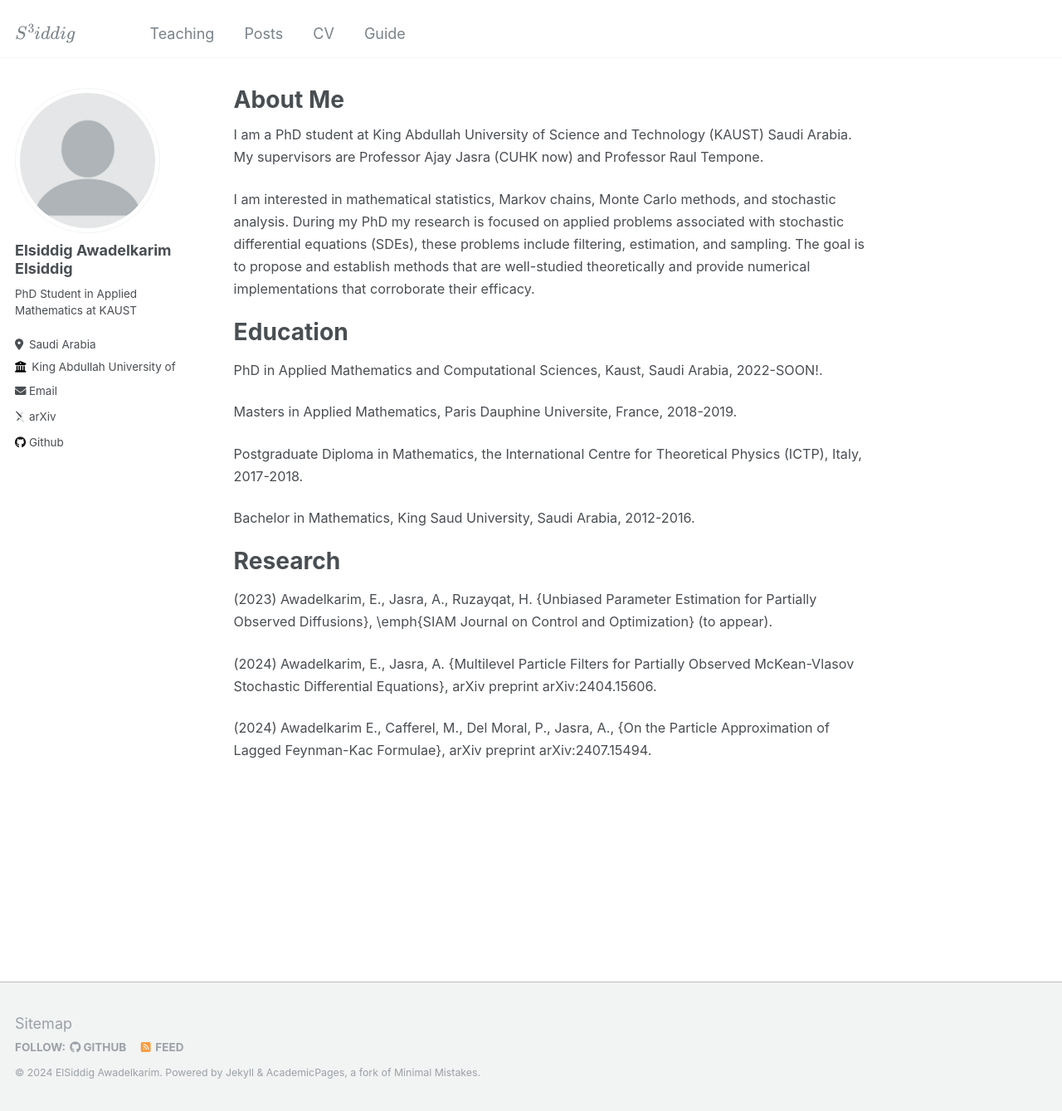
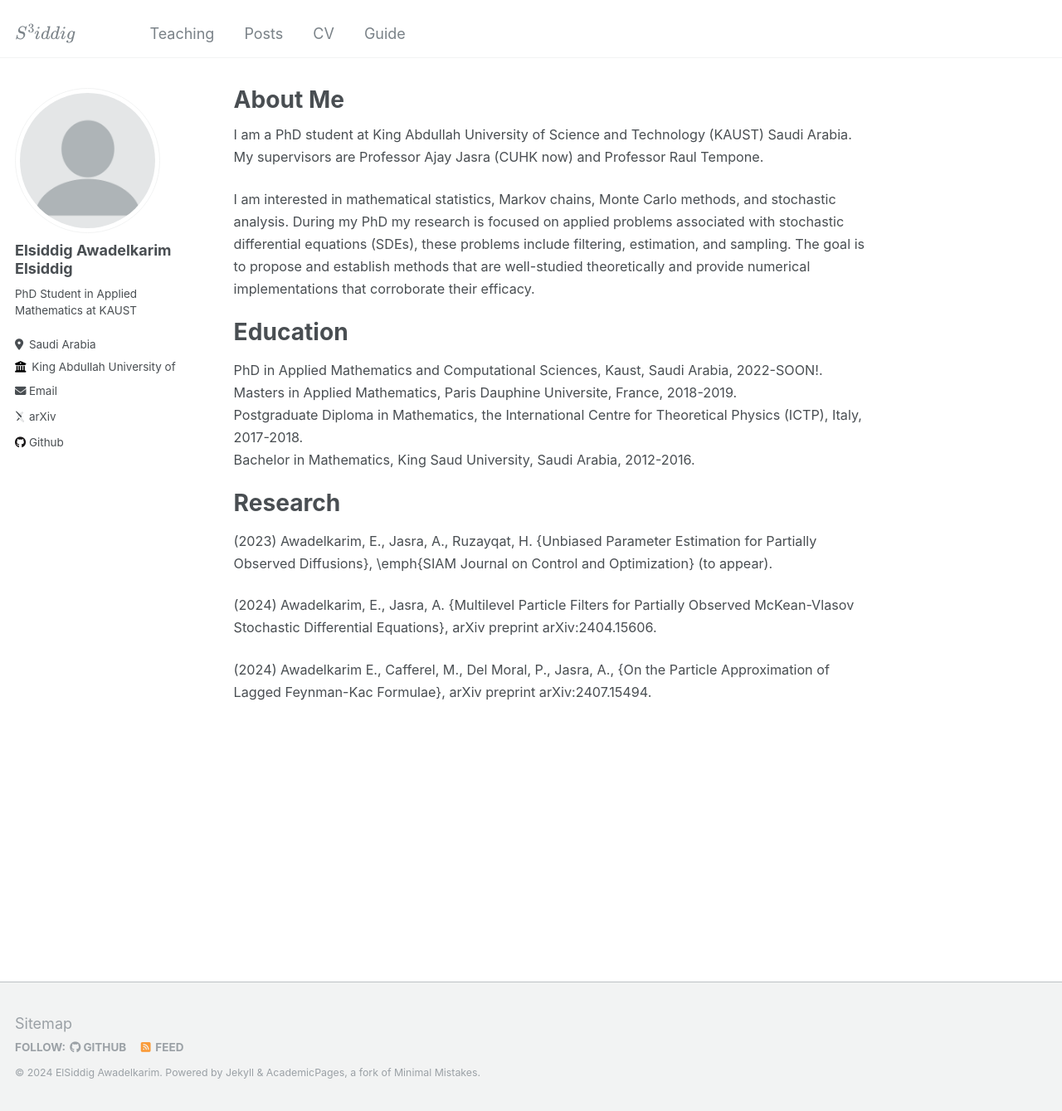
Before and after one commit to siddigss/siddigss.github.io, a Jekyll site: the page built from _pages/about.md, in a window 1280 px wide and 1339 px high. Shown: the whole window at 83% size. Built offline with Jekyll 4.4.1, drawn with Linux system fonts in a browser that asks for light colours; some web fonts are replaced.

Commit message:
Update about.md

```diff
--- a/_pages/about.md
+++ b/_pages/about.md
@@ -14,13 +14,10 @@ I am a PhD student at King Abdullah University of Science and Technology (KAUST)
 
 Education
 ======
-<span style="font-size:0.9em;">PhD in Applied Mathematics and Computational Sciences, Kaust, Saudi Arabia, 2022-SOON!.</span>
-
-<span style="font-size:0.9em;">Masters in Applied Mathematics, Paris Dauphine Universite, France, 2018-2019.</span>
-
-<span style="font-size:0.9em;">Postgraduate Diploma in Mathematics, the International Centre for Theoretical Physics (ICTP), Italy, 2017-2018.</span>
-
-<span style="font-size:0.9em;">Bachelor in Mathematics, King Saud University, Saudi Arabia, 2012-2016.</span>
+<span style="font-size:0.9em;margin-bottom:0.3cm;">PhD in Applied Mathematics and Computational Sciences, Kaust, Saudi Arabia, 2022-SOON!.</span>
+<span style="font-size:0.9em;margin-bottom:0.3cm;">Masters in Applied Mathematics, Paris Dauphine Universite, France, 2018-2019.</span>
+<span style="font-size:0.9em;margin-bottom:0.3cm;">Postgraduate Diploma in Mathematics, the International Centre for Theoretical Physics (ICTP), Italy, 2017-2018.</span>
+<span style="font-size:0.9em;margin-bottom:0.3cm;">Bachelor in Mathematics, King Saud University, Saudi Arabia, 2012-2016.</span>
 
 Research
 ======
```
